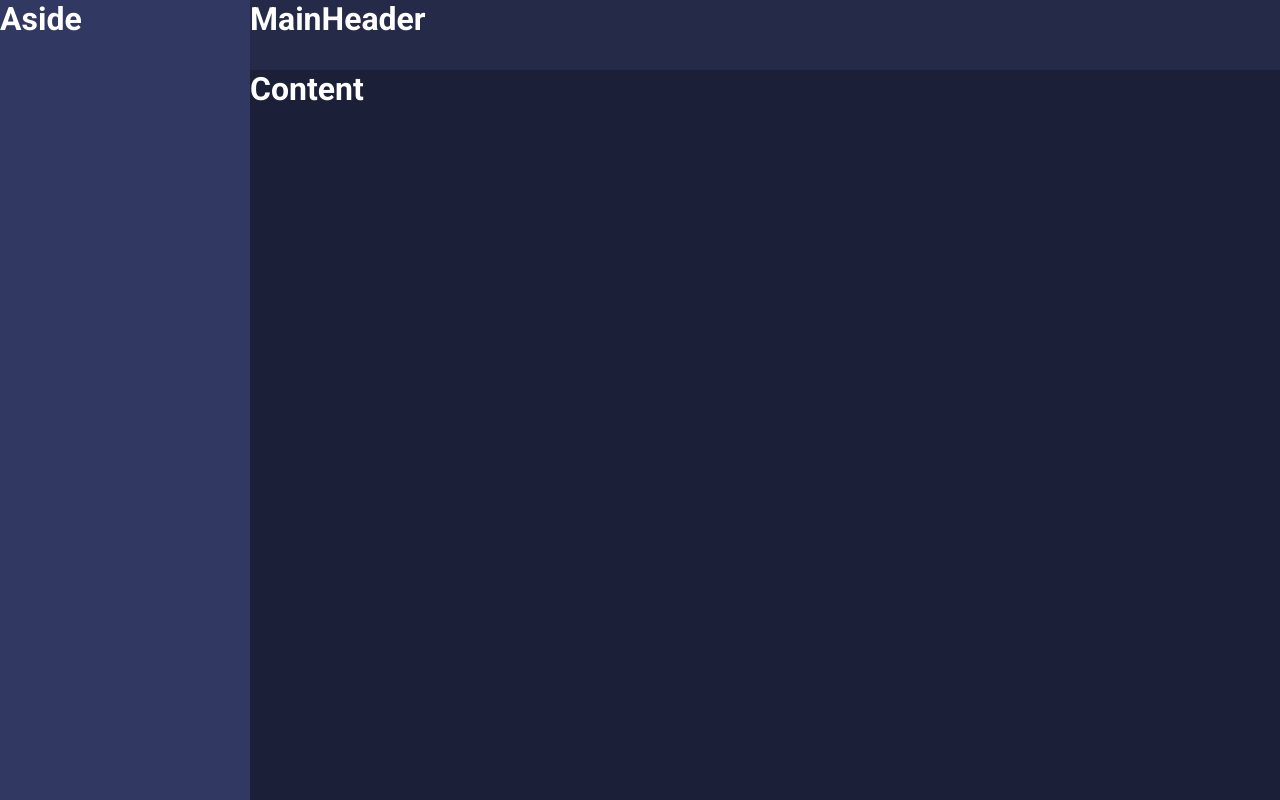
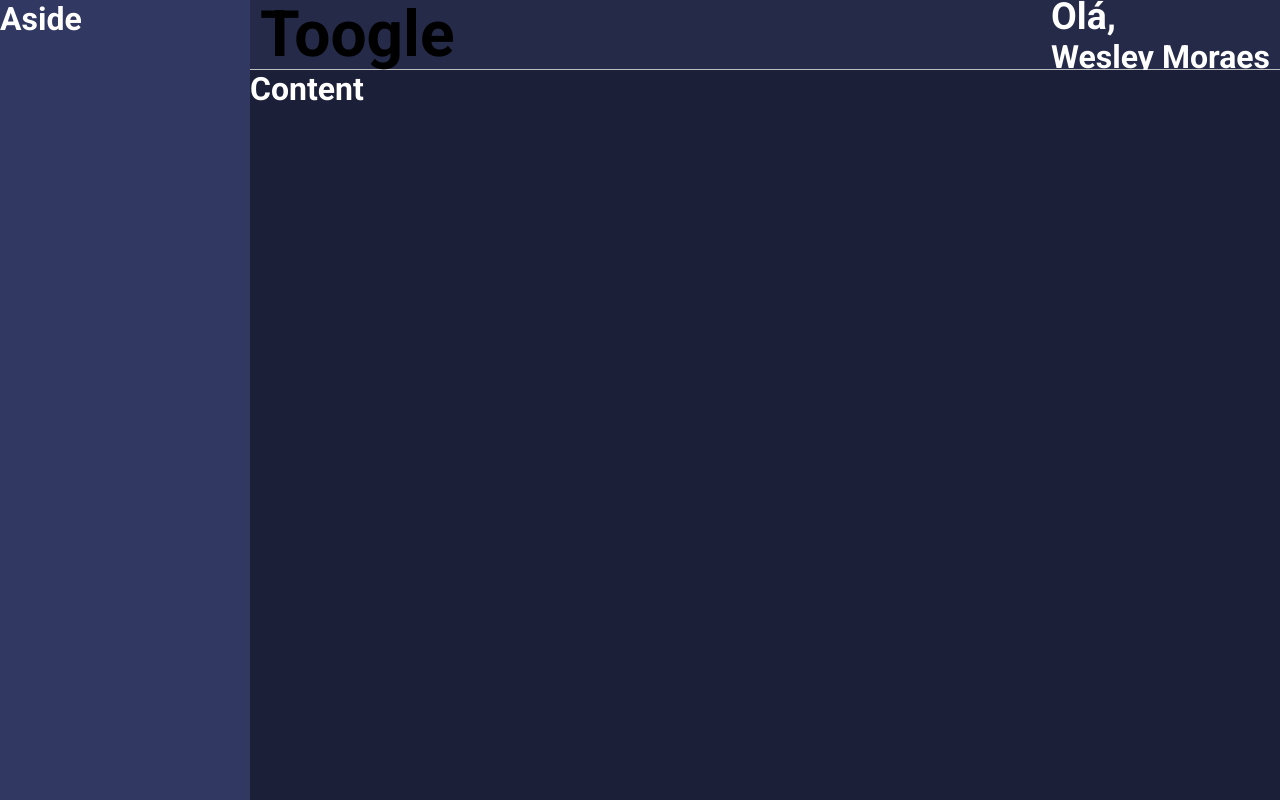
Before and after one commit to owesleymoraes/dashboard, a React (Create React App) app: page / in a window 1280 px wide. Built offline with nearby package versions, Linux system fonts and the light colour scheme.

Commit message:
feat: initializing the header component

```diff
--- a/src/components/MainHeader/index.tsx
+++ b/src/components/MainHeader/index.tsx
@@ -1,8 +1,22 @@
-import React from 'react'
+import React, { useMemo } from 'react'
 import * as Styled from './styles'
+import emojis from '../../utils/emojis'
 
 export const MainHeader: React.FC = () => {
+
+    const emoji = useMemo(() => {
+        const indice = Math.floor(Math.random() * emojis.length);
+        return emojis[indice]
+
+    }, [])
+
     return (<Styled.Container>
-        MainHeader
+        <h1>Toogle</h1>
+        <Styled.Profile>
+            <Styled.Welcome>
+                Olá,{emoji}
+            </Styled.Welcome>
+            <Styled.UserName>Wesley Moraes</Styled.UserName>
+        </Styled.Profile>
     </Styled.Container>)
 }
--- a/src/components/MainHeader/styles.ts
+++ b/src/components/MainHeader/styles.ts
@@ -1,7 +1,19 @@
 import styled from "styled-components";
 
 export const Container = styled.div`
+display: flex;
 grid-area: MH;
-color: ${props => props.theme.colors.white};
 background-color: ${props => props.theme.colors.secundary};
+justify-content: space-between;
+align-items: center;
+padding: 0 10px;
+border-bottom: 1px solid ${props => props.theme.colors.gray};
 `
+
+export const Profile = styled.div`
+color: ${props => props.theme.colors.white}
+`
+
+export const Welcome = styled.h3``
+
+export const UserName = styled.span``
```
